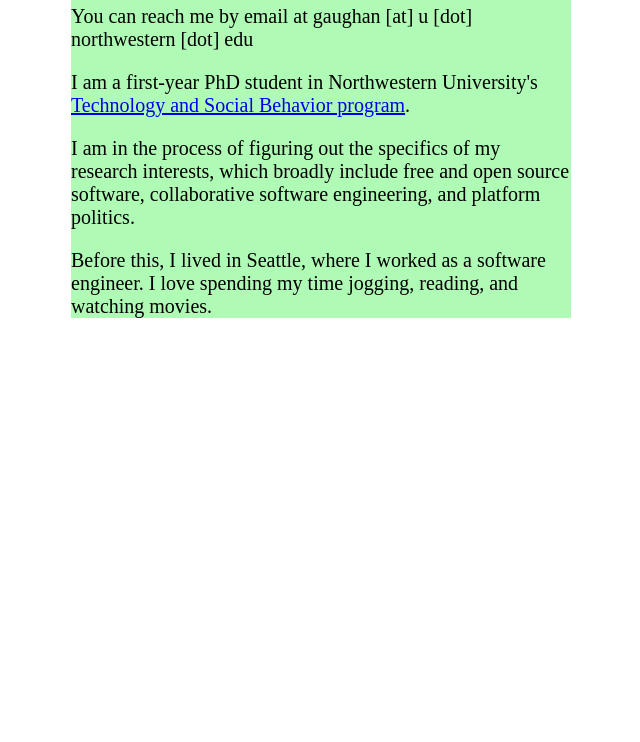
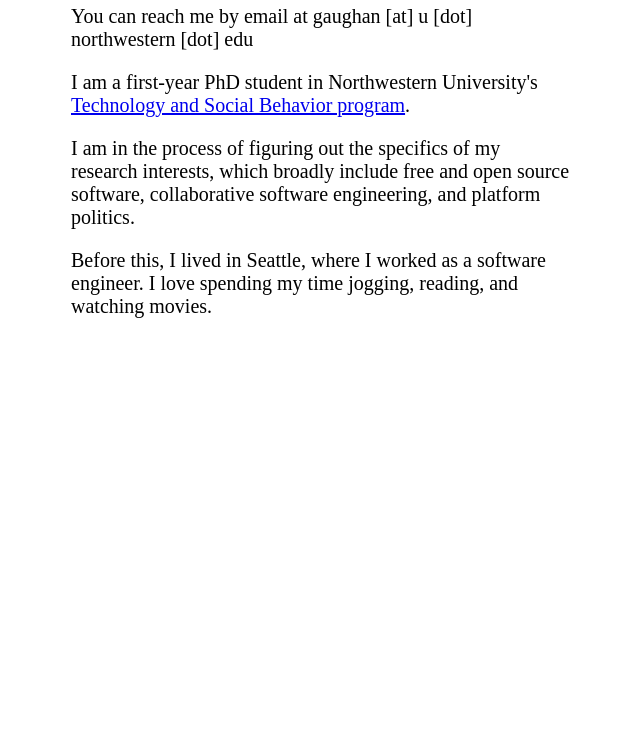
Before and after one commit to mjgaughan/mjgaughan.github.io, a plain HTML site: page index.html in a window 1280 px wide. Shown: the part 58-800 px from the top of the page, without its empty margins (319-959 px from the left). Drawn offline with Linux system fonts and the light colour scheme.

Commit message:
Update index.html

```diff
--- a/index.html
+++ b/index.html
@@ -5,7 +5,6 @@
     <style>
       p {font-size: 20px;}
       body {max-width: 500px; margin: auto;}
-      div {background-color: #affab4}
     </style>
   </head>
   <body>
```
